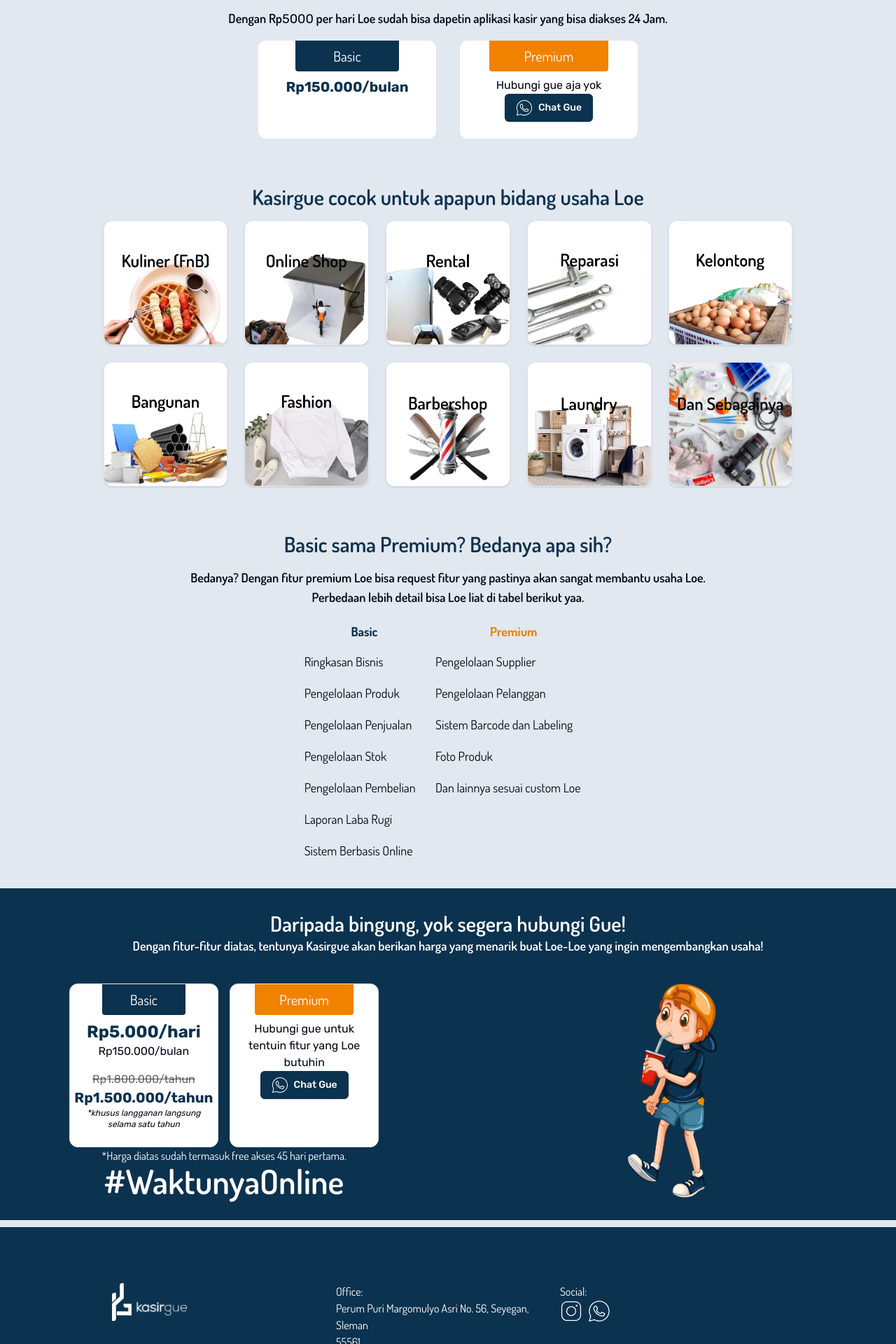
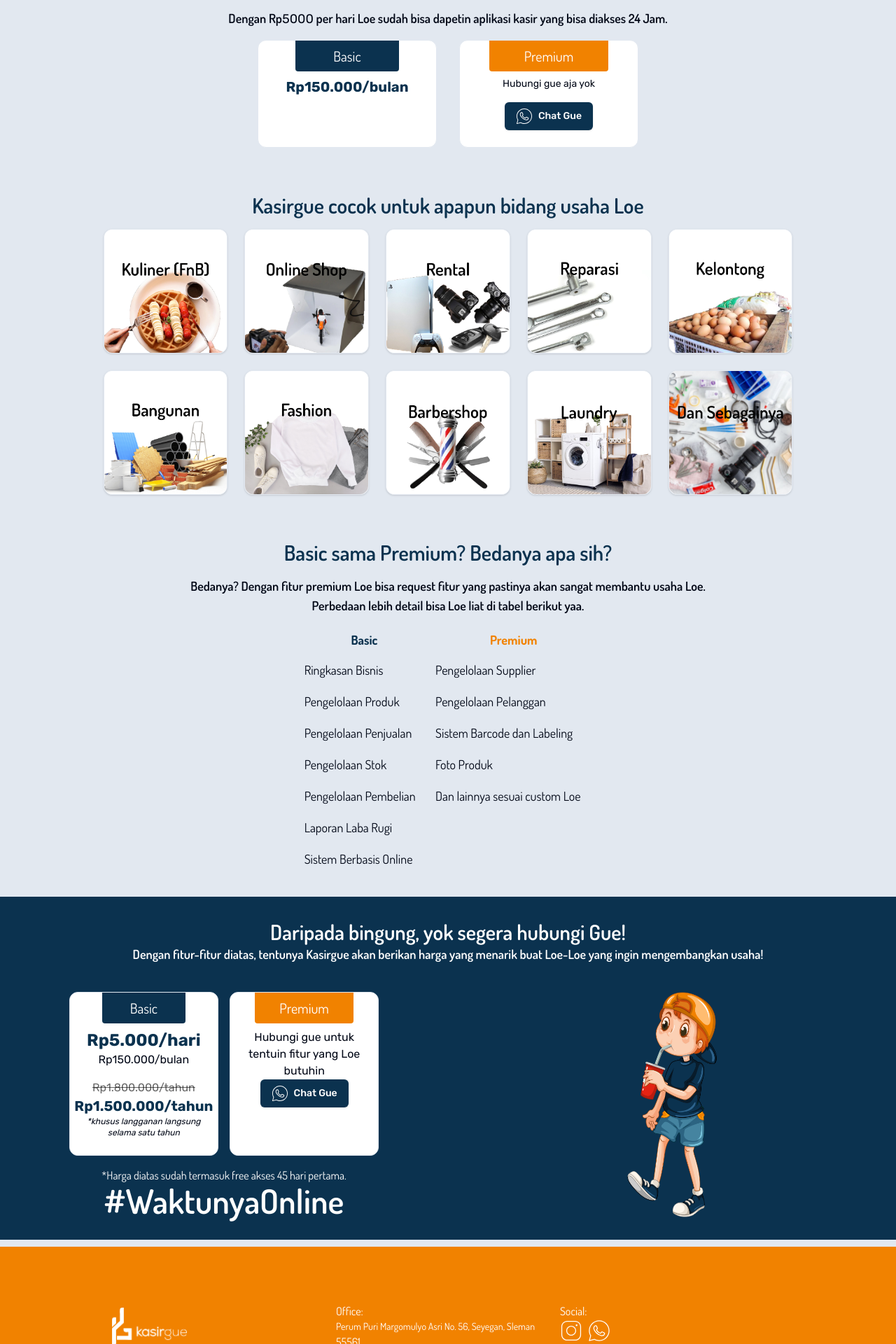
Before and after one commit to dzakwandp/kasirgue-land, a Nuxt app: page / in a window 1280 px wide. Shown: the part 880-2800 px from the top of the page at 70% size. Built offline with nearby package versions, Linux system fonts and the light colour scheme.

Commit message:
[feat] main: add responsive feature

```diff
--- a/components/footer.vue
+++ b/components/footer.vue
@@ -1,15 +1,15 @@
 <template>
-  <div class="flex flex-col w-full h-max bg-primary">
+  <div class="flex flex-col w-full h-max bg-secondary">
     <!-- separator -->
     <div class="w-full bg-[#e2e8f0] h-[10px]"></div>
-    <div class="flex w-full h-max px-40 py-20">
-      <div class="flex w-1/3">
-        <img :src="LogoWhite" class="w-1/3 h-max" />
+    <div class="flex md:flex-row flex-col w-full h-max md:px-40 md:py-20 md:mt-0 mt-4 items-center">
+      <div class="flex md:w-1/3 w-full">
+        <img :src="LogoWhite" class="w-1/3 h-max md:mx-0 mx-auto" />
       </div>
-      <div class="flex w-2/3">
+      <div class="flex md:w-2/3 md:gap-0 gap-2">
         <div class="flex w-1/2 flex-col text-white">
           <div>Office:</div>
-          <div>Perum Puri Margomulyo Asri No. 56, Seyegan, Sleman</div>
+          <div class="md:text-normal text-sm">Perum Puri Margomulyo Asri No. 56, Seyegan, Sleman</div>
           <div>55561</div>
         </div>
         <div class="flex w-1/2 flex-col text-white">
@@ -27,7 +27,7 @@
         </div>
       </div>
     </div>
-    <div class="flex mx-auto w-10/12 bg-[#e2e8f0] h-[2px]"></div>
+    <div class="flex mx-auto md:w-10/12 w-11/12 bg-[#e2e8f0] h-[2px]"></div>
     <div class="text-white text-center mt-2 font-number text-sm">Copyright ©2024 Kasirgue.com</div>
   </div>
 </template>
--- a/components/header.vue
+++ b/components/header.vue
@@ -3,9 +3,9 @@
     <!-- header -->
     <div
       @scroll="handleScroll()"
-      class="flex h-max w-full fixed py-4 transition ease-in-out duration-700 z-10"
+      class="flex h-max w-full fixed py-4 md:justify-start justify-center transition ease-in-out duration-700 z-10"
       :class="isScrolled ? 'bg-white text-primary shadow-md' : 'text-white'">
-      <div class="flex w-1/3 items-center">
+      <div class="flex md:w-1/3 items-center">
         <NuxtLink
           to="/"
           class="w-28 mx-auto transition ease-in-out duration-700 cursor-pointer"
--- a/components/ui/table/TableRow.vue
+++ b/components/ui/table/TableRow.vue
@@ -10,7 +10,7 @@
   <tr
     :class="
       cn(
-        'border-b transition-colors hover:bg-muted/50 data-[state=selected]:bg-muted',
+        'border-b transition-colors data-[state=selected]:bg-muted',
         props.class,
       )
     "
--- a/pages/index.vue
+++ b/pages/index.vue
@@ -2,7 +2,7 @@
   <div class="bg-[#e2e8f0]">
     <!-- first section -->
     <div
-      class="flex w-full h-screen"
+      class="flex md:flex-row flex-col w-full h-screen"
       :style="{ backgroundImage: `url(${bgImage})` }"
       style="
         background-size: cover;
@@ -12,12 +12,12 @@
       ">
       <!-- left side -->
       <div
-        class="flex flex-col h-full w-1/2 items-center justify-center gap-3 text-white">
-        <div class="text-6xl font-semibold">#WaktunyaOnline</div>
-        <div class="text-2xl">
+        class="flex flex-col h-full md:w-1/2 w-full items-center justify-center gap-3 text-white">
+        <div class="md:text-6xl text-5xl font-semibold">#WaktunyaOnline</div>
+        <div class="text-2xl md-mx-0 mx-6 text-center">
           Online-in rekap keuangan Loe sekarang dengan Kasirgue!
         </div>
-        <div class="mx-6 text-xl text-justify">
+        <div class="mx-6 md:text-xl text-lg text-justify md:ml-10">
           Dapetin mudahnya mengakses rekap keuangan Loe dimanapun dan kapanpun
           dengan keamanan data terbaik bersama Kasirgue. Mulai buat sistem
           aplikasi Loe cuma dengan Rp<span class="font-number font-light"
@@ -27,7 +27,7 @@
         </div>
       </div>
       <!-- right side -->
-      <div class="flex w-1/2 items-end justify-end">
+      <div class="flex md:w-1/2 w-full items-end justify-end">
         <img class="w-[80%] h-auto mr-4" :src="homeImage" alt="" />
       </div>
     </div>
@@ -42,21 +42,26 @@
         Dengan Rp<span class="font-number font-normal">5000</span> per hari Loe
         sudah bisa dapetin aplikasi kasir yang bisa diakses 24 Jam.
       </div>
-      <div class="flex gap-8 w-full justify-center">
-        <Card class="flex w-1/5 flex-col gap-2 px-4 items-center shadow-none">
+      <div
+        class="flex md:flex-row flex-col gap-8 w-full justify-center md:items-stretch items-center">
+        <Card
+          class="flex md:w-1/5 w-1/2 flex-col gap-2 px-4 items-center shadow-none">
           <div
             class="flex w-2/3 bg-primary text-white text-xl p-2 rounded-b-sm justify-center">
             Basic
           </div>
-          <CardContent class="text-xl text-primary font-bold font-number"> Rp150.000/bulan </CardContent>
+          <CardContent class="text-xl text-primary font-bold font-number">
+            Rp150.000/bulan
+          </CardContent>
         </Card>
-        <Card class="flex w-1/5 flex-col gap-2 items-center shadow-none">
+        <Card
+          class="flex md:w-1/5 w-1/2 flex-col gap-2 items-center shadow-none">
           <div
             class="flex w-2/3 bg-secondary text-white text-xl p-2 rounded-b-sm justify-center">
             Premium
           </div>
-          <CardContent class="flex flex-col items-center font-number">
-            Hubungi gue aja yok
+          <CardContent class="flex flex-col items-center font-number gap-4">
+            <div class="md:text-normal text-sm">Hubungi gue aja yok</div>
             <a
               href="http://api.whatsapp.com/send?phone=6285888080045&text=Hallo%20kak,%20mau%20informasi%20selanjutnya%20tentang%20Kasirgue%20dong"
               target="_blank">
@@ -72,12 +77,12 @@
     <div
       class="flex flex-col h-max w-full items-center mt-16 gap-4"
       data-aos="fade-up">
-      <div class="text-primary font-semibold text-3xl">
+      <div class="text-primary font-semibold text-3xl text-center">
         Kasirgue cocok untuk apapun bidang usaha Loe
       </div>
       <div class="flex flex-wrap justify-center w-5/6 gap-6">
         <Card
-          class="w-1/6 hover:-translate-y-1 hover:scale-110 transition-all ease-in-out duration-300"
+          class="md:w-1/6 w-1/3 hover:-translate-y-1 hover:scale-110 transition-all ease-in-out duration-300"
           v-for="items in usaha"
           :key="items.index">
           <img class="rounded-xl" :src="items.image" />
@@ -88,15 +93,15 @@
     <div
       class="flex flex-col h-max w-full items-center mt-16 gap-4"
       data-aos="fade-up">
-      <div class="text-primary font-semibold text-3xl">
+      <div class="text-primary font-semibold text-3xl text-center">
         Basic sama Premium? Bedanya apa sih?
       </div>
-      <div class="text-center font-semibold text-lg">
+      <div class="text-center font-semibold text-lg md:mx-0 mx-2">
         Bedanya? Dengan fitur premium Loe bisa request fitur yang pastinya akan
         sangat membantu usaha Loe.<br />
         Perbedaan lebih detail bisa Loe liat di tabel berikut yaa.
       </div>
-      <Table class="w-1/3 mx-auto text-lg">
+      <Table class="md:w-1/3 w-2/3 mx-auto text-lg">
         <TableHeader>
           <TableRow>
             <TableHead class="font-bold text-primary text-center">
@@ -119,18 +124,18 @@
     <div
       class="flex flex-col w-full h-max py-8 bg-primary items-center mt-8"
       data-aos="fade-up">
-      <div class="text-white font-semibold text-3xl">
+      <div class="text-white font-semibold text-3xl text-center">
         Daripada bingung, yok segera hubungi Gue!
       </div>
-      <div class="text-white font-semibold text-lg">
+      <div class="text-white font-semibold text-lg text-center">
         Dengan fitur-fitur diatas, tentunya Kasirgue akan berikan harga yang
         menarik buat Loe-Loe yang ingin mengembangkan usaha!
       </div>
       <div class="flex w-full mt-10">
-        <div class="flex flex-col w-1/2">
-          <div class="flex justify-center gap-4 h-max">
+        <div class="flex flex-col md:w-1/2">
+          <div class="flex md:flex-row flex-col justify-center md:items-stretch items-center gap-4 h-max">
             <Card
-              class="flex w-1/3 flex-col gap-2 px-4 items-center shadow-none">
+              class="flex md:w-1/3 w-2/3 flex-col gap-2 px-4 items-center shadow-none">
               <div
                 class="flex w-2/3 bg-primary text-white text-xl p-2 rounded-b-sm justify-center">
                 Basic
@@ -149,12 +154,13 @@
                 </div>
               </CardContent>
             </Card>
-            <Card class="flex w-1/3 flex-col gap-2 items-center shadow-none">
+            <Card class="flex md:w-1/3 w-2/3 flex-col gap-2 items-center shadow-none">
               <div
                 class="flex w-2/3 bg-secondary text-white text-xl p-2 rounded-b-sm justify-center">
                 Premium
               </div>
-              <CardContent class="flex flex-col items-center text-center font-number">
+              <CardContent
+                class="flex flex-col items-center text-center font-number">
                 Hubungi gue untuk tentuin fitur yang Loe butuhin
                 <a
                   href="http://api.whatsapp.com/send?phone=6285888080045&text=Hallo%20kak,%20mau%20informasi%20selanjutnya%20tentang%20Kasirgue%20dong"
@@ -166,10 +172,14 @@
               </CardContent>
             </Card>
           </div>
-          <div class="text-white text-center">*Harga diatas sudah termasuk free akses 45 hari pertama.</div>
-          <div class="text-white text-center text-5xl font-semibold">#WaktunyaOnline</div>
+          <div class="text-white text-center mt-4">
+            *Harga diatas sudah termasuk free akses 45 hari pertama.
+          </div>
+          <div class="text-white text-center md:text-5xl text-4xl font-semibold">
+            #WaktunyaOnline
+          </div>
         </div>
-        <div class="flex w-1/2 justify-center">
+        <div class="hidden md:flex w-1/2 justify-center">
           <img :src="MascotDrink" class="w-1/5" />
         </div>
       </div>
```
